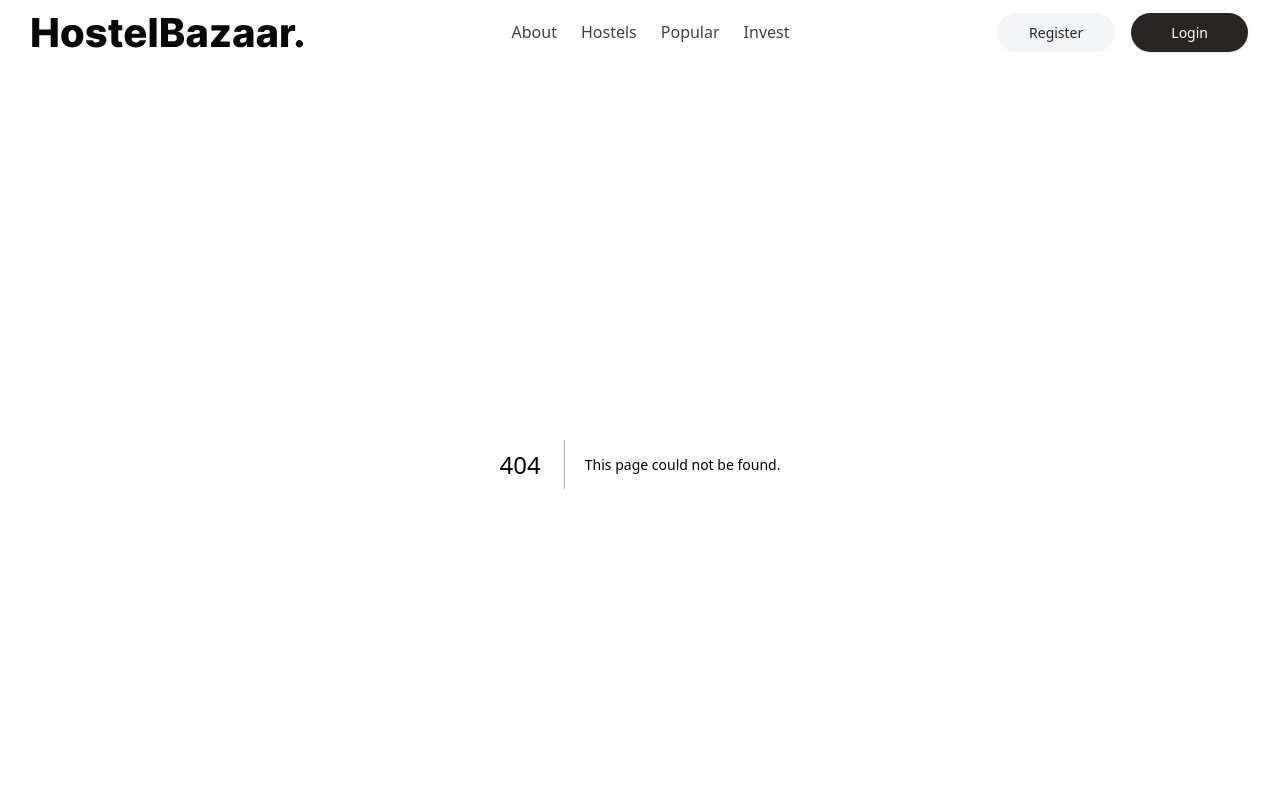
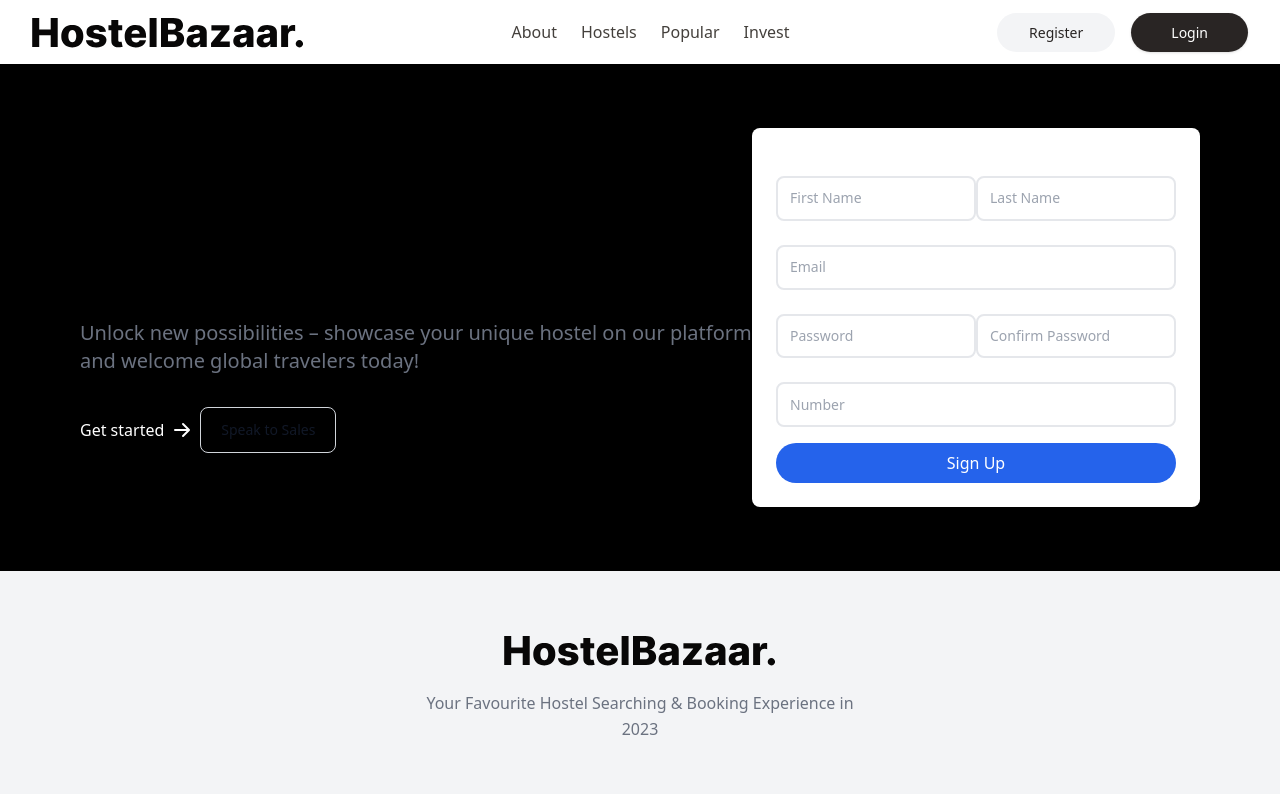
Before and after one commit to AdeelAtta/Hostelow, a Next.js app: page /joinus in a window 1280 px wide. Before the commit this address had no page. Shown: the top 794 px of the page. Built offline with nearby package versions, Linux system fonts and the light colour scheme.

Commit message:
Added Admin register component

```diff
--- a/src/components/common/header.tsx
+++ b/src/components/common/header.tsx
@@ -47,7 +47,7 @@ const Header = () => {
                 </li>
 
                 <li>
-                  <Link href={'/popular'}>
+                  <Link href={'/joinus'}>
                     <span
                       className="text-stone-700 transition hover:text-gray-500/75"
                     >
--- /dev/null
+++ b/src/components/forms/admin-register-form.tsx
@@ -0,0 +1,125 @@
+import { useState } from 'react'
+import { toast } from 'react-toastify';
+
+import Input from './form-elements/input'
+import Button from '../elements/Button'
+import { postData } from '@/utils/api';
+interface CreatePropertyOwnerAccountForm {
+
+    firstName: string,
+    lastName: string,
+    email: string,
+    password: string,
+    phoneNumber: number | undefined,
+    // admin?: boolean
+    role: string
+}
+
+
+const AdminRegisterForm = () => {
+
+    const initialForm = {
+        firstName: ``,
+        lastName: ``,
+        email: ``,
+        password: ``,
+        phoneNumber: undefined,
+        role: `admin`
+    }
+
+    const [formData, setFormData] = useState<CreatePropertyOwnerAccountForm>(initialForm)
+    const [confirmPassword, setConfirmPassword] = useState(``);
+
+    const handleInputChange = (e: React.ChangeEvent<HTMLInputElement | HTMLSelectElement | HTMLTextAreaElement>) => {
+        setFormData({
+            ...formData,
+            [e.target.name]: e.target.value
+        })
+    }
+
+    const handleNewAccountFormSubmit = async (e: React.FormEvent<HTMLFormElement>) => {
+        e.preventDefault();
+
+        const isFormFilled = Object.values(formData).every(value => value !== undefined && value !== null && value !== "")
+
+        try {
+            let response = await toast.promise(postData(`auth/register`, formData), {
+                pending: 'Creating Account...',
+            })
+            setFormData(initialForm);
+            setConfirmPassword(``)
+            toast.success(`Account Created Successfully`)
+        } catch (err) {
+            console.error(err)
+        }
+    }
+    return (
+        <div className="w-full bg-white rounded-lg shadow dark:border md:mt-0 sm:max-w-md xl:p-0 dark:bg-gray-800 dark:border-gray-700">
+            <div className="p-6">
+                <form onSubmit={(e) => handleNewAccountFormSubmit(e)}>
+                    <div className='flex flex-col md:flex-row justify-between items-center'>
+                        <Input
+                            type="text"
+                            name="firstName"
+                            value={formData.firstName}
+                            placeholder='First Name'
+                            onChange={handleInputChange}
+                            otherProps={{ required: true }}
+                        />
+                        <Input
+                            type="text"
+                            name="lastName"
+                            value={formData.lastName}
+                            placeholder='Last Name'
+                            onChange={handleInputChange}
+                            otherProps={{ required: true }}
+                        />
+                    </div>
+                    <div>
+                        <Input
+                            type="email"
+                            name="email"
+                            value={formData.email}
+                            placeholder='Email'
+                            onChange={handleInputChange}
+                            otherProps={{ required: true }}
+                        />
+                    </div>
+                    <div className='flex flex-col md:flex-row justify-between items-center'>
+                        <Input
+                            type="password"
+                            name="password"
+                            value={formData.password}
+                            placeholder='Password'
+                            onChange={handleInputChange}
+                            otherProps={{ required: true }}
+                        />
+                        <Input
+                            type="password"
+                            name="confirmpassword"
+                            value={confirmPassword}
+                            placeholder='Confirm Password'
+                            onChange={(e: React.ChangeEvent<any>) => setConfirmPassword(e.target.value)}
+                            otherProps={{ required: true }}
+                        />
+                    </div>
+                    <div>
+                        <Input
+                            type="number"
+                            name="number"
+                            value={formData.phoneNumber}
+                            placeholder='Number'
+                            onChange={handleInputChange}
+                            otherProps={{ required: true }}
+                        />
+                    </div>
+                    <div className='mt-4'>
+                        <Button text='Sign Up' type='submit' customeStyle='w-full' />
+                    </div>
+                </form>
+            </div>
+        </div>
+    )
+}
+
+export default AdminRegisterForm
--- /dev/null
+++ b/src/pages/joinus.tsx
@@ -0,0 +1,27 @@
+import AdminRegisterForm from '@/components/forms/admin-register-form'
+import React from 'react'
+
+const Joinus = () => {
+    return (
+        <section className="mx-auto max-w-screen-2xl px-4 py-12 sm:px-6 lg:px-8 lg:py-16 bg-black">
+            <div className='flex flex-col md:flex-row justify-center items-center gap-y-8'>
+                <div className=''>
+                    <h1 className="max-w-2xl mb-4 text-3xl font-extrabold tracking-tight leading-none md:text-4xl xl:text-6xl dark:text-white">Welcome to the Hostelow Marketplace</h1>
+                    <p className="max-w-2xl mb-6 font-light text-gray-500 lg:mb-8 md:text-lg lg:text-xl dark:text-gray-400">Unlock new possibilities – showcase your unique hostel on our platform and welcome global travelers today!</p>
+                    <div className='flex justify-start'>
+                        <a href="#" className="inline-flex items-center justify-center  mr-3 text-base font-medium text-center text-white rounded-lg bg-primary-700 hover:bg-primary-800 focus:ring-4 focus:ring-primary-300 dark:focus:ring-primary-900">
+                            Get started
+                            <svg className="w-5 h-5 ml-2 -mr-1" fill="currentColor" viewBox="0 0 20 20" xmlns="http://www.w3.org/2000/svg"><path fill-rule="evenodd" d="M10.293 3.293a1 1 0 011.414 0l6 6a1 1 0 010 1.414l-6 6a1 1 0 01-1.414-1.414L14.586 11H3a1 1 0 110-2h11.586l-4.293-4.293a1 1 0 010-1.414z" clip-rule="evenodd"></path></svg>
+                        </a>
+                        <a href="#" className="inline-flex items-center justify-center px-2 md:px-5 py-2 md:py-3 text-sm font-medium text-center text-gray-900 border border-gray-300 rounded-lg hover:bg-gray-100 focus:ring-4 focus:ring-gray-100 dark:text-white dark:border-gray-700 dark:hover:bg-gray-700 dark:focus:ring-gray-800">
+                            Speak to Sales
+                        </a>
+                    </div>
+                </div>
+                <AdminRegisterForm />
+            </div>
+        </section>
+    )
+}
+
+export default Joinus
```
